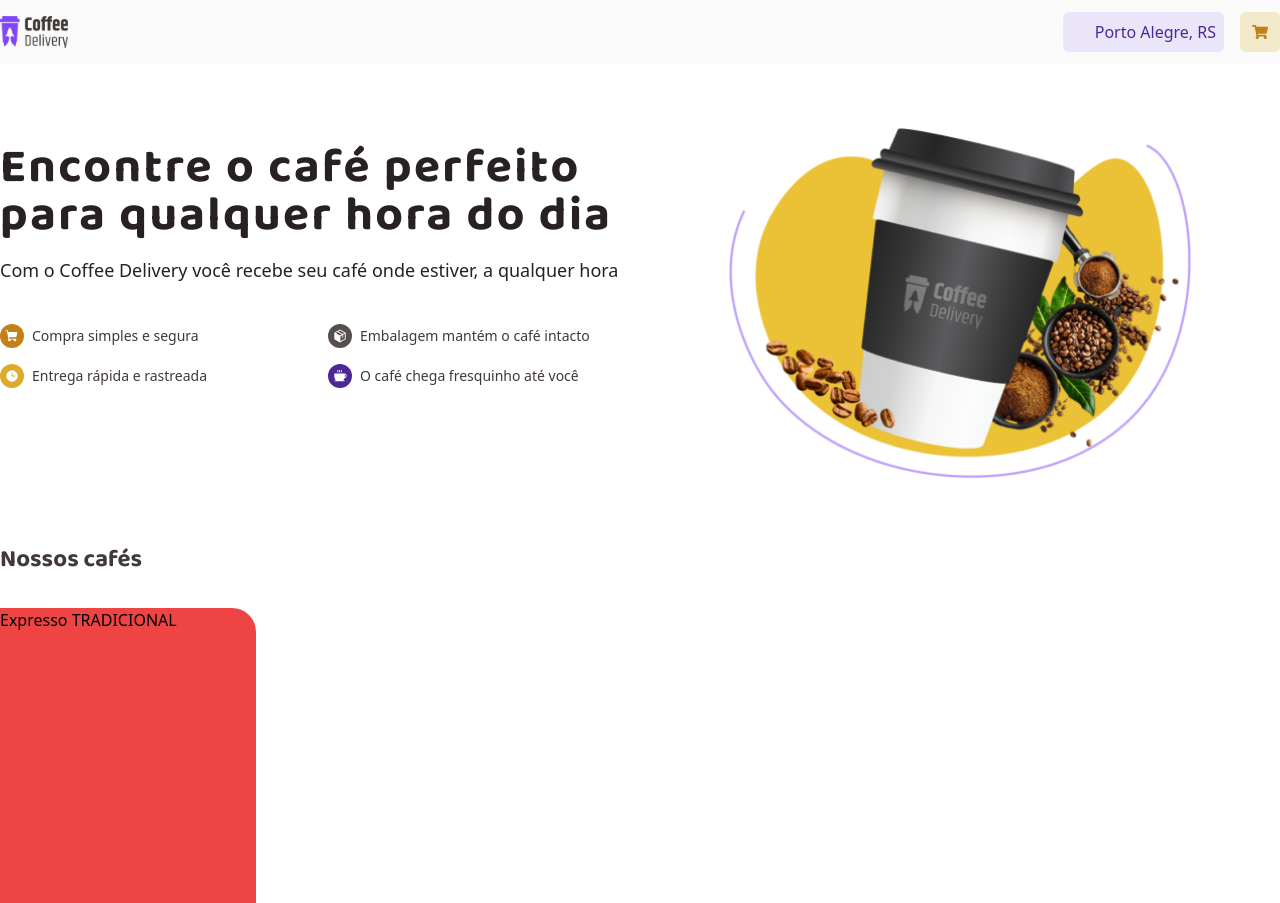
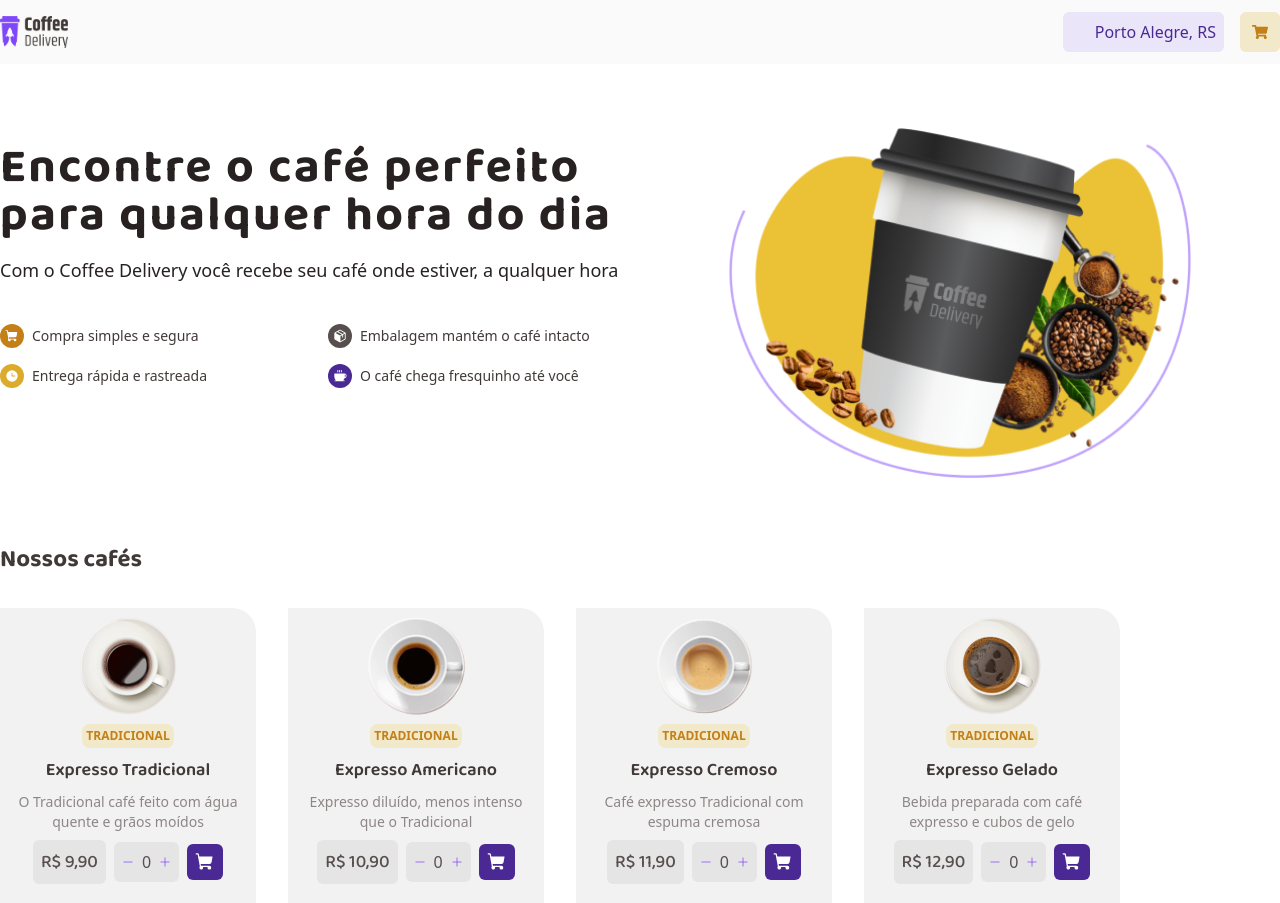
Before and after one commit to VitorCruz78/CoffeeDelivery, a React (Vite) app in the folder coffee-delivery/: page / in a window 1280 px wide. Shown: the top 903 px of the page. Built offline with nearby package versions, Linux system fonts and the light colour scheme; some icons are missing.

Commit message:
Estilos do card aplicados

```diff
--- a/coffee-delivery/src/components/CoffeeCard/CoffeeCard.tsx
+++ b/coffee-delivery/src/components/CoffeeCard/CoffeeCard.tsx
@@ -11,6 +11,7 @@ import c_latte from '../../assets/Imgs/Type=Latte.png'
 import c_mochaccino from '../../assets/Imgs/Type=Mochaccino.png'
 import c_irlandes from '../../assets/Imgs/Type=Irlandês.png'
 import c_arabe from '../../assets/Imgs/Type=Árabe.png'
+import { Minus, Plus, ShoppingCart } from 'phosphor-react'
 
 interface ICoffeeDetails {
     id: number,
@@ -19,6 +20,7 @@ interface ICoffeeDetails {
     complement: undefined | string | string[],
     title: string,
     description: string,
+    quantity: number,
     price: number
 }
 
@@ -30,8 +32,9 @@ export function CoffeeCard() {
             img: c_americano,
             detail: 'TRADICIONAL',
             complement: undefined,
-            title: 'Expresso TRADICIONAL',
-            description: 'O TRADICIONAL café feito com água quente e grãos moídos',
+            title: 'Expresso Tradicional',
+            description: 'O Tradicional café feito com água quente e grãos moídos',
+            quantity: 0,
             price: 9.90
         },
         {
@@ -40,7 +43,8 @@ export function CoffeeCard() {
             detail: 'TRADICIONAL',
             complement: undefined,
             title: 'Expresso Americano',
-            description: 'Expresso diluído, menos intenso que o TRADICIONAL',
+            description: 'Expresso diluído, menos intenso que o Tradicional',
+            quantity: 0,
             price: 10.90
         },
 
@@ -50,7 +54,8 @@ export function CoffeeCard() {
             detail: 'TRADICIONAL',
             complement: undefined,
             title: 'Expresso Cremoso',
-            description: 'Café expresso TRADICIONAL com espuma cremosa',
+            description: 'Café expresso Tradicional com espuma cremosa',
+            quantity: 0,
             price: 11.90
         },
         {
@@ -60,6 +65,7 @@ export function CoffeeCard() {
             complement: 'GELADO',
             title: 'Expresso Gelado',
             description: 'Bebida preparada com café expresso e cubos de gelo',
+            quantity: 0,
             price: 12.90
         },
         {
@@ -68,7 +74,8 @@ export function CoffeeCard() {
             detail: 'TRADICIONAL',
             complement: 'COM LEITE',
             title: 'Café com Leite',
-            description: 'Meio a meio de expresso tradicional com leite vaporizado',
+            description: 'Meio a meio de expresso Tradicional com leite vaporizado',
+            quantity: 0,
             price: 13.90
         },
         {
@@ -78,6 +85,7 @@ export function CoffeeCard() {
             complement: 'COM LEITE',
             title: 'Latte',
             description: 'Uma dose de café expresso com o dobro de leite e espuma cremosa',
+            quantity: 0,
             price: 14.90
         },
 
@@ -88,6 +96,7 @@ export function CoffeeCard() {
             complement: 'COM LEITE',
             title: 'Capuccino',
             description: 'Bebida com canela feita de doses iguais de café, leite e espuma',
+            quantity: 0,
             price: 15.90
         },
         {
@@ -97,6 +106,7 @@ export function CoffeeCard() {
             complement: 'COM LEITE',
             title: 'Macchiato',
             description: 'Café expresso misturado com um pouco de leite quente e espuma',
+            quantity: 0,
             price: 16.90
         },
         {
@@ -106,6 +116,7 @@ export function CoffeeCard() {
             complement: 'COM LEITE',
             title: 'Mocaccino',
             description: 'Café expresso com calda de chocolate, pouco leite e espuma',
+            quantity: 0,
             price: 17.90
         },
         {
@@ -115,6 +126,7 @@ export function CoffeeCard() {
             complement: 'COM LEITE',
             title: 'Chocolate Quente',
             description: 'Bebida feita com chocolate dissolvido no leite quente e café',
+            quantity: 0,
             price: 18.90
         },
 
@@ -125,6 +137,7 @@ export function CoffeeCard() {
             complement: ['ALCOÓLICO', 'GELADO'],
             title: 'Cubano',
             description: 'Drink gelado de café expresso com rum, creme de leite e hortelã',
+            quantity: 0,
             price: 19.90
         },
         {
@@ -134,6 +147,7 @@ export function CoffeeCard() {
             complement: undefined,
             title: 'Havaino',
             description: 'Bebida adocicada preparada com café e leite de coco',
+            quantity: 0,
             price: 20.90
         },
         {
@@ -143,6 +157,7 @@ export function CoffeeCard() {
             complement: undefined,
             title: 'Árabe',
             description: 'Bebida preparada com grãos de café árabe e especiarias',
+            quantity: 0,
             price: 21.90
         },
         {
@@ -152,19 +167,39 @@ export function CoffeeCard() {
             complement: 'ALCOÓLICO',
             title: 'Irlandês',
             description: 'Bebida a base de café, uísque irlandês, açúcar e chantilly',
+            quantity: 0,
             price: 22.90
         },
     ]
 
+    // listOfCoffee.filter(item => item.id === id)[0]
+
     return (
-        <>
+        <div className='max-w-[80rem] w-full flex flex-wrap gap-8'>
             {
                 listOfCoffee.map((details: ICoffeeDetails) => {
-                    return <div className="h-[20rem] w-[16rem] bg-red-500 rounded-tr-3xl rounded-bl-3xl">
-                        <p>{details.title}</p>
+                    return <div key={details.id} className="h-[20rem] w-[16rem] bg-base-card rounded-tr-3xl rounded-bl-3xl">
+                        <div className='flex flex-col items-center justify-center gap-2 px-4 py-2'>
+                            <img src={details.img}></img>
+                            <p className='text-yellow-dark bg-yellow-light text-xs p-1 rounded-lg font-semibold'>{details.detail}</p>
+                            {/* {details.complement} */}
+                            <p className='font-baloo text-base-subtitle text-lg font-semibold'>{details.title}</p>
+                            <p className='text-base-label text-sm text-center'>{details.description}</p>
+                        </div>
+                        <div className='flex items-center justify-center gap-2'>
+                            <p className='bg-base-button text-base-text font-baloo rounded-md text-lg p-2'>{new Intl.NumberFormat('pt-BR', { style: 'currency', currency: 'BRL' }).format(details.price)}</p>
+                            <p className='bg-base-button text-base-text p-2 rounded-md flex items-center justify-center gap-2'>
+                                <span className='hover:cursor-pointer'><Minus size={12} color='#8047F8' />
+                                </span>
+                                0
+                                <span className='hover:cursor-pointer'><Plus size={12} color='#8047F8' />
+                                </span>
+                            </p>
+                            <p className='bg-purple-dark p-2 rounded-md'><span><ShoppingCart size={20} weight='fill' color='#FFF' /></span></p>
+                        </div>
                     </div>
                 })
             }
-        </>
+        </div >
     )
 }
```
